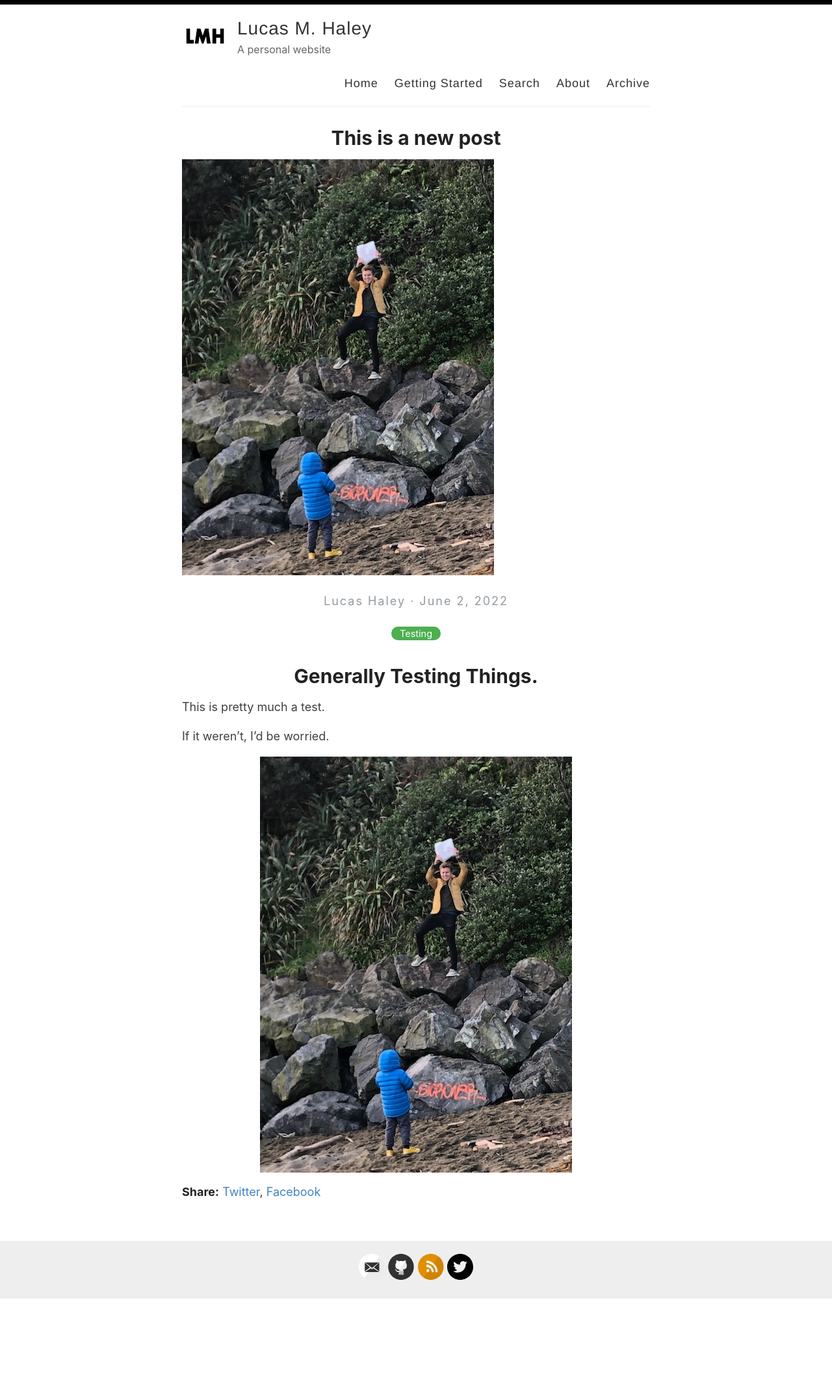
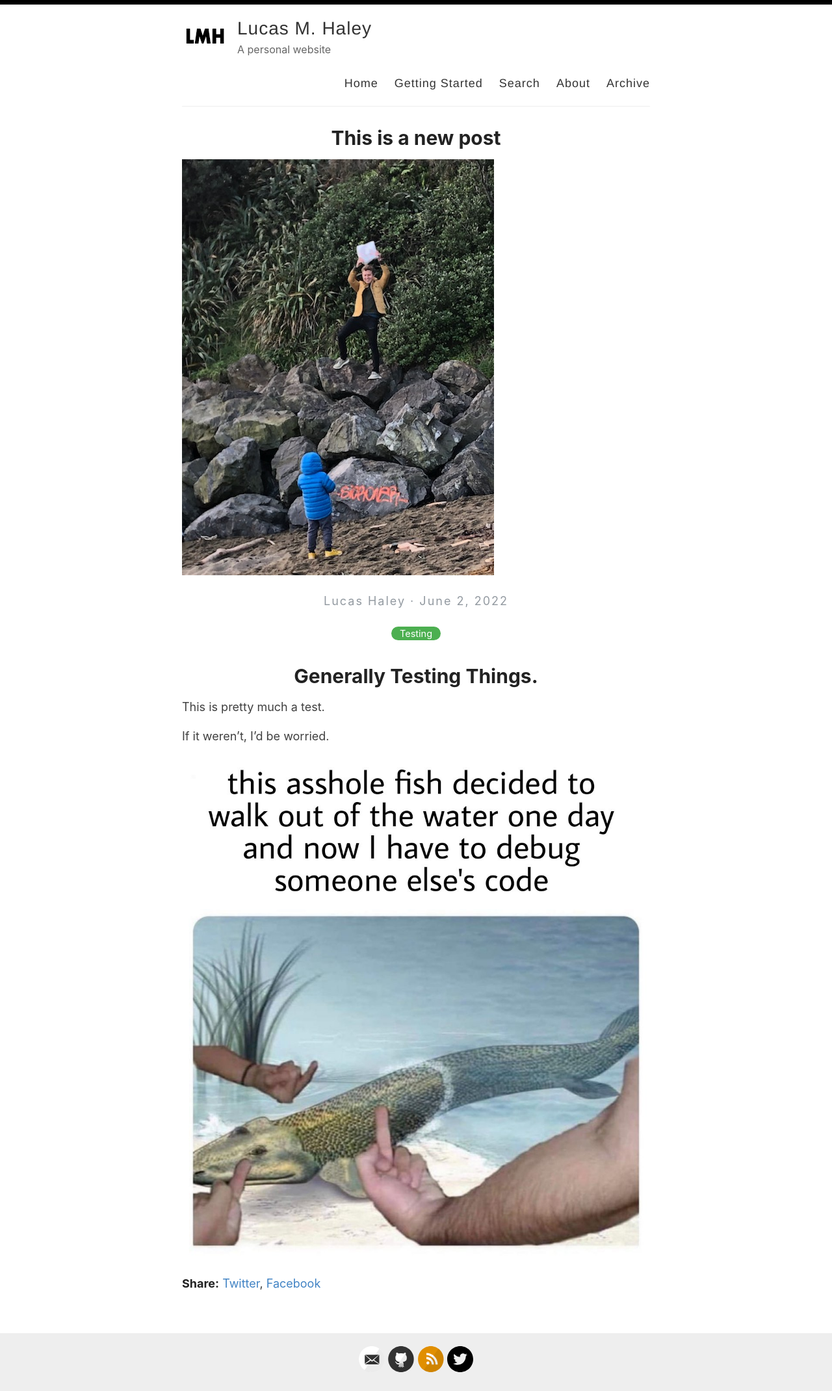
Before and after one commit to lucashaley/lucashaley.github.io, a Jekyll site: the page built from _posts/2022-06-02-this-is-a-new-post.md, in a window 1280 px wide. Shown: the whole page at 65% size. Built offline with Jekyll 4.4.1, drawn with Linux system fonts in a browser that asks for light colours; before the commit the page ends 1999 px from its top, so only the background shows below that.

Commit message:
Update from Forestry.io lucashaley@yahoo.com updated _posts/2022-06-02-this-is-a-new-post.md

```diff
--- a/_posts/2022-06-02-this-is-a-new-post.md
+++ b/_posts/2022-06-02-this-is-a-new-post.md
@@ -14,4 +14,4 @@ This is pretty much a test.
 
 If it weren't, I'd be worried.
 
-![](/uploads/282850601_10159904836509757_966137849339933871_n.jpeg)
+![](/uploads/fudk7adwyaaprxa.jpeg)
```
